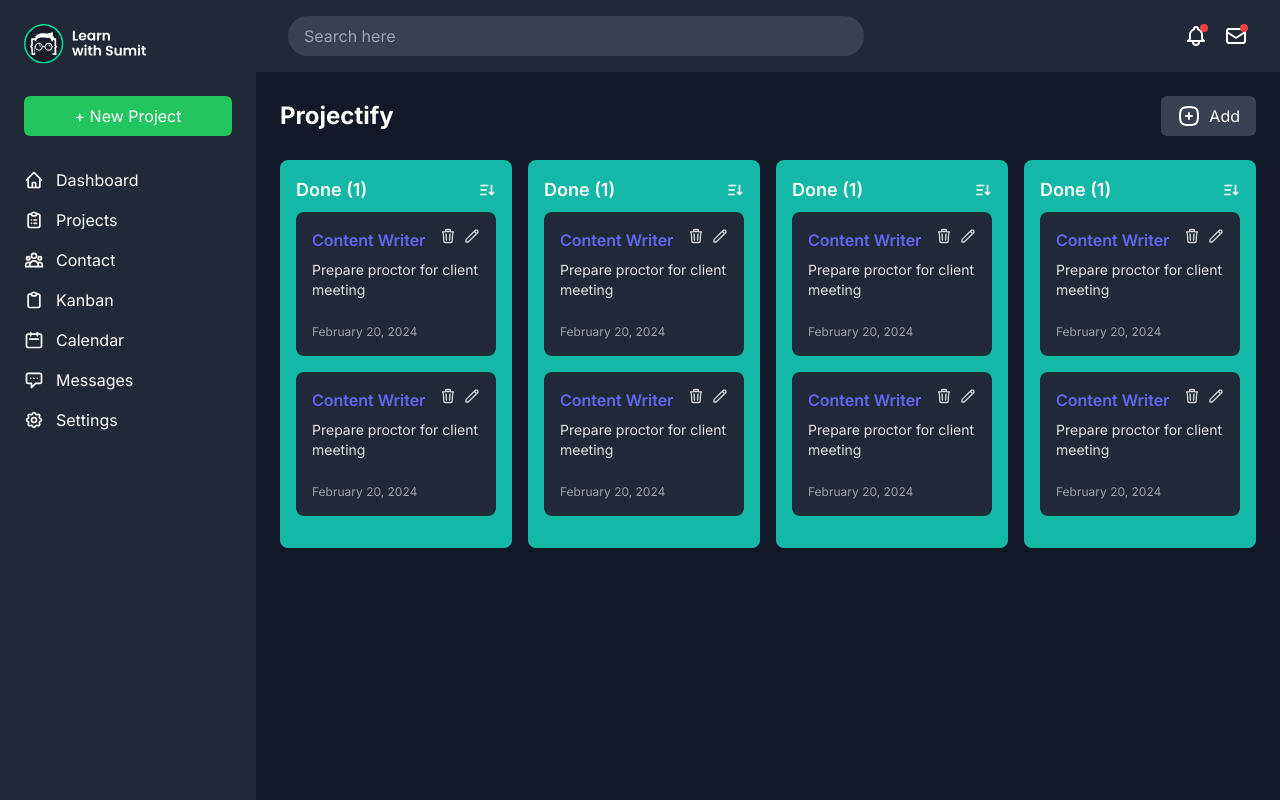
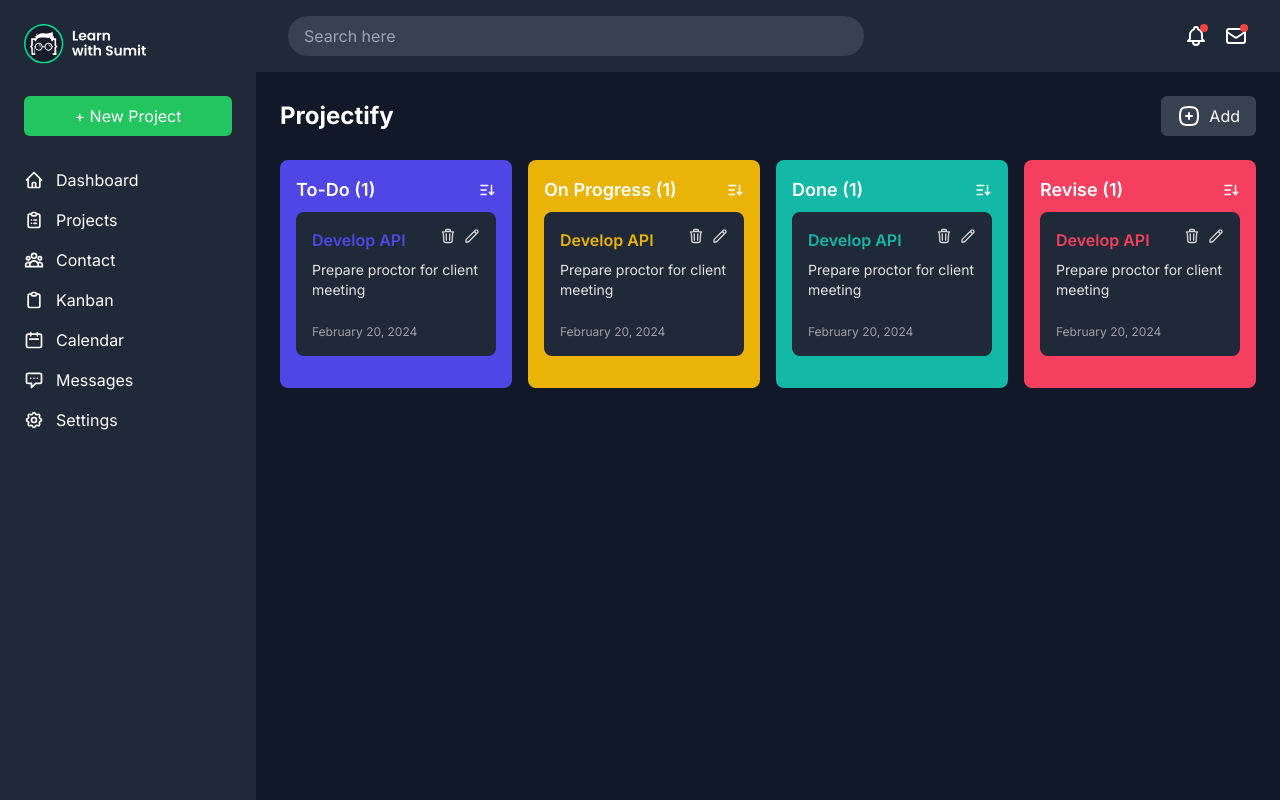
Before and after one commit to Fahim047/rnext-a3-project-manager, a React (Vite) app: page / in a window 1280 px wide. Built offline with nearby package versions, Linux system fonts and the light colour scheme.

Commit message:
⚙️Make a getColor utility and passed appropriate props into each components

```diff
--- a/src/components/Main.jsx
+++ b/src/components/Main.jsx
@@ -1,5 +1,5 @@
 import Header from './Header';
-import TaskBoard from './TaskBoard';
+import ProjectBoard from './ProjectBoard';
 
 const Main = () => {
 	return (
@@ -7,7 +7,7 @@ const Main = () => {
 			{/* <!-- Top Bar --> */}
 			<Header />
 			{/* <!-- Project Content --> */}
-			<TaskBoard />
+			<ProjectBoard />
 		</main>
 	);
 };
--- a/src/components/TaskBoard.jsx
+++ b/src/components/ProjectBoard.jsx
@@ -2,7 +2,7 @@ import { taskCategories } from '../data/data';
 import { PlusIcon } from './icons';
 import TaskCategory from './TaskCategory';
 
-const TaskBoard = () => {
+const ProjectBoard = () => {
 	return (
 		<div className="mx-auto max-w-7xl p-6">
 			<div className="mb-6 flex items-center justify-between">
@@ -17,11 +17,11 @@ const TaskBoard = () => {
 
 			<div className="-mx-2 mb-6 flex flex-wrap">
 				{taskCategories.map((category) => (
-					<TaskCategory key={category} />
+					<TaskCategory key={category} taskType={category} />
 				))}
 			</div>
 		</div>
 	);
 };
 
-export default TaskBoard;
+export default ProjectBoard;
--- a/src/components/Task.jsx
+++ b/src/components/Task.jsx
@@ -1,23 +1,17 @@
 import { PenIcon, TrashIcon } from './icons';
 
-const Task = () => {
+const Task = ({ title, description, createdAt, titleColor }) => {
 	return (
 		<div className="mb-4 rounded-lg bg-gray-800 p-4">
 			<div className="flex justify-between">
-				<h4 className="mb-2 flex-1 font-semibold text-indigo-500">
-					Content Writer
-				</h4>
-
+				<h4 className={`mb-2 flex-1 font-semibold ${titleColor}`}>{title}</h4>
 				<div className="flex gap-2">
 					<TrashIcon />
 					<PenIcon />
 				</div>
 			</div>
-			<p className="mb-2 text-sm text-zinc-200">
-				Prepare proctor for client meeting
-			</p>
-
-			<p className="mt-6 text-xs text-zinc-400">February 20, 2024</p>
+			<p className="mb-2 text-sm text-zinc-200">{description}</p>
+			<p className="mt-6 text-xs text-zinc-400">{createdAt}</p>
 		</div>
 	);
 };
--- a/src/components/TaskCategory.jsx
+++ b/src/components/TaskCategory.jsx
@@ -1,19 +1,26 @@
 import React from 'react';
+import { getColor } from '../utils/getColor';
 import { BarsArrowDown } from './icons';
 import Task from './Task';
 
-const TaskCategory = () => {
+const TaskCategory = ({ taskType }) => {
+	const [bgColor, textColor] = getColor(taskType);
+
 	return (
 		<div className="mb-4 w-full px-2 sm:w-1/2 md:w-1/4">
-			<div className="rounded-lg bg-teal-500 p-4">
+			<div className={`rounded-lg ${bgColor} p-4`}>
 				<div className="mb-2 flex items-center justify-between">
-					<h3 className="text-lg font-semibold">Done (1)</h3>
+					<h3 className="text-lg font-semibold">{taskType} (1)</h3>
 					<BarsArrowDown />
 				</div>
 
 				<div>
-					<Task />
-					<Task />
+					<Task
+						titleColor={textColor}
+						title="Develop API"
+						description="Prepare proctor for client meeting"
+						createdAt="February 20, 2024"
+					/>
 				</div>
 
 				{/* <!-- Add more task cards here --> */}
--- /dev/null
+++ b/src/utils/getColor.js
@@ -0,0 +1,14 @@
+export const getColor = (taskType) => {
+	switch (taskType) {
+		case 'To-Do':
+			return ['bg-indigo-600', 'text-indigo-600'];
+		case 'On Progress':
+			return ['bg-yellow-500', 'text-yellow-500'];
+		case 'Done':
+			return ['bg-teal-500', 'text-teal-500'];
+		case 'Revise':
+			return ['bg-rose-500', 'text-rose-500'];
+		default:
+			return ['bg-indigo-600', 'text-indigo-500'];
+	}
+};
```
